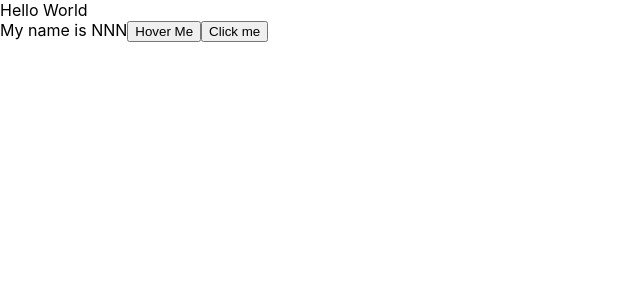
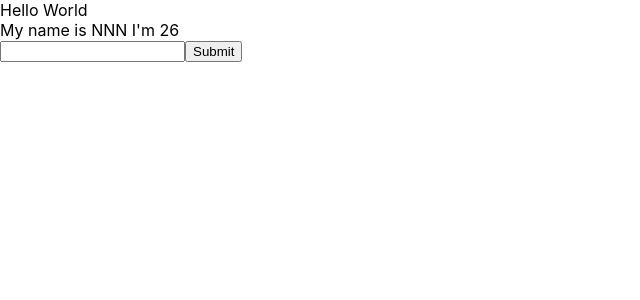
Before and after one commit to BaoBongBong/TestDemo, a React (Create React App) app: page / in a window 1280 px wide. Shown: the top 300 px of the page, without its empty margins (0-640 px from the left). Built offline with nearby package versions, Linux system fonts and the light colour scheme.

Commit message:
form react

```diff
--- a/src/components/MyComponent.js
+++ b/src/components/MyComponent.js
@@ -8,19 +8,40 @@
     }
 
     handleClick(event) {
-        // console.log(">>Click me my button")
-        console.log(">>My name is ", this.state.name)
+        console.log(">>Click me my button")
+
+        //merge state => react class
+        this.setState({
+            name: "Bao",
+            age: Math.floor((Math.random() * 100) + 1)
+        })
+        // this.setState({
+        //     age: Math.floor((Math.random() * 100) + 1)
+        // })
     }
     handleMouseOver(event) {
-        console.log(event.pageX)
+        // console.log(event.pageX)
+    }
+
+    handleOnchange = (event) => {
+        this.setState({
+            name: event.target.value
+        })
+    }
+
+    handleOnSubmit = (event) => {
+        event.preventDefault();
+        console.log(this.state)
     }
     //JSX
     render() {
         return (
             <div>
-                My name is {this.state.name}
-                <button onMouseOver={this.handleMouseOver}>Hover Me</button>
-                <button onClick={this.handleClick}>Click me</button>
+                My name is {this.state.name} I'm {this.state.age}
+                <form onSubmit={(event) => this.handleOnSubmit(event)}>
+                    <input type="text" onChange={(event) => this.handleOnchange(event)} />
+                    <button>Submit</button>
+                </form>
             </div>
         );
     }
```
